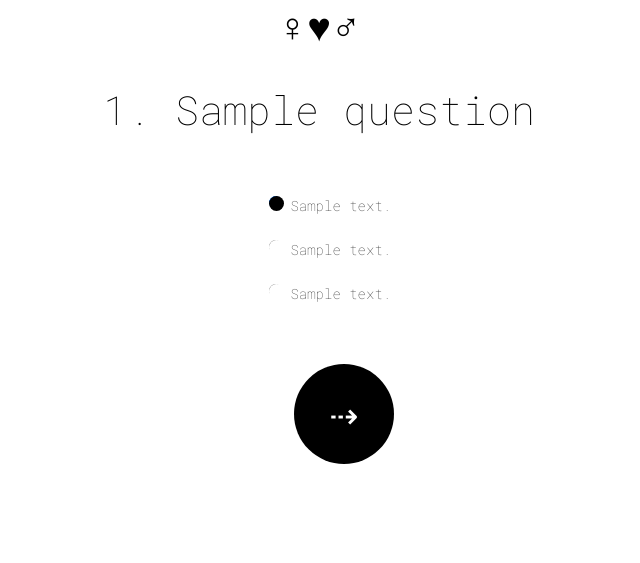
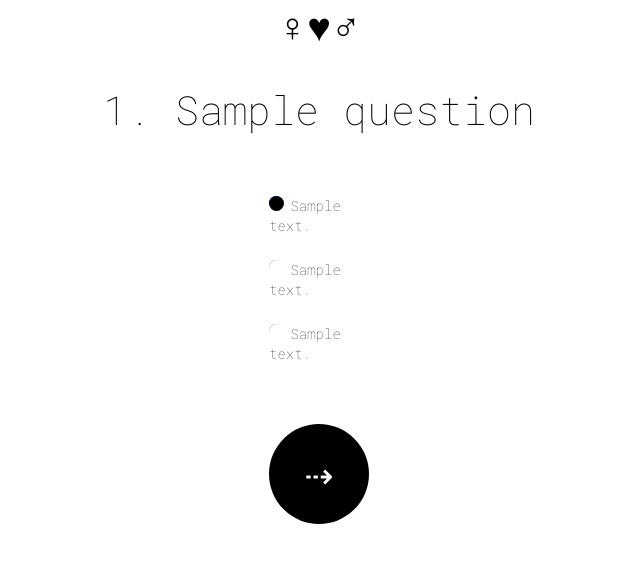
Before and after one commit to nikkipikki/quizproject, a Django app: page /quiz/1/question/1/ in a window 1280 px wide. Shown: the part 136-699 px from the top of the page, without its empty margins (321-961 px from the left). Run offline with Django 3.2, Linux system fonts and the light colour scheme; tables that the repository leaves empty hold one stand-in row (values such as "Sample post"); some libraries are stand-ins or nearby versions.

Commit message:
columns2

```diff
--- a/static/styles.css
+++ b/static/styles.css
@@ -115,7 +115,7 @@ a, a:visited, a:active, a:hover {
 .columns2 {
 	background-color: #ffffff;
 	margin: 0 auto;
-	width: 150px;
+	width: 100px;
 }
 
 .textquestion {
```
